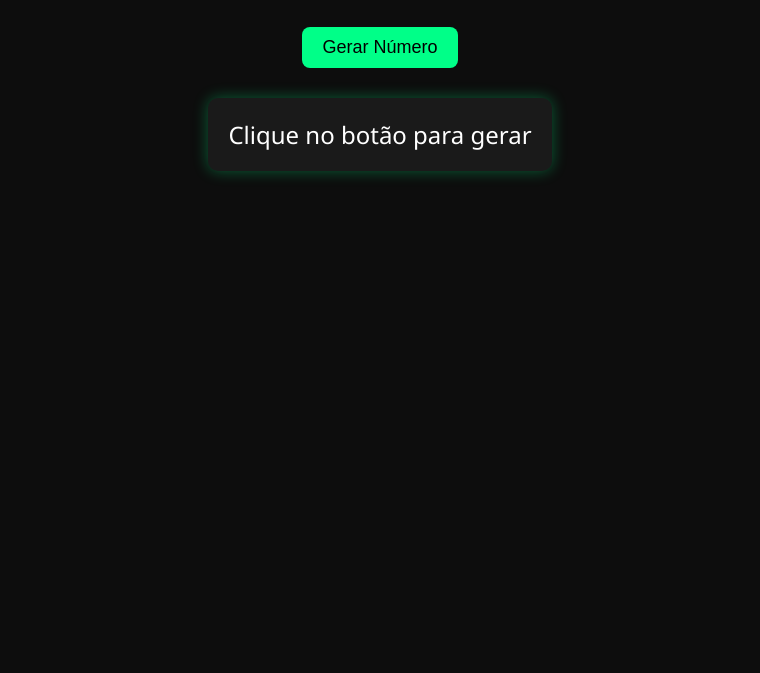
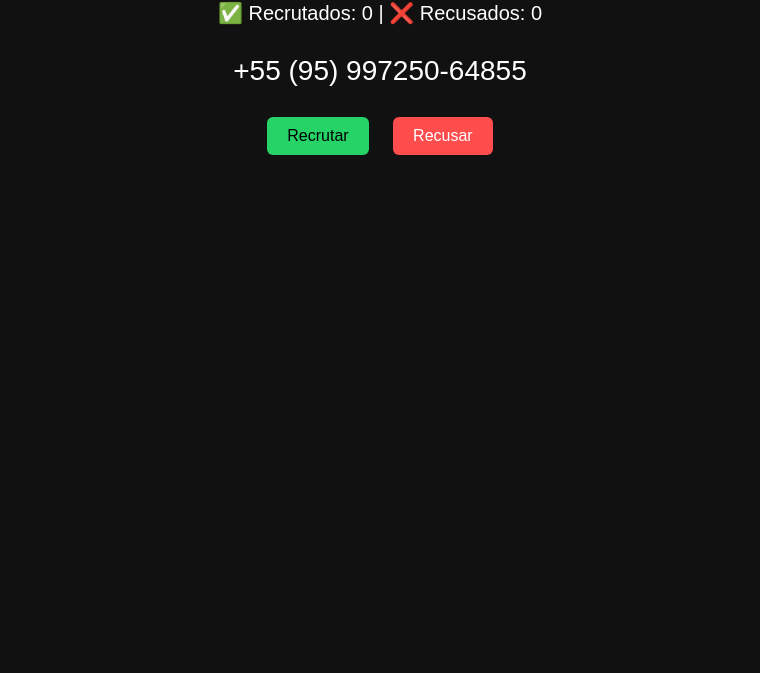
Before and after one commit to WEDXISz/Imperix.site, a plain HTML site: page Painel.html in a window 1280 px wide. Shown: the part 127-800 px from the top of the page, without its empty margins (260-1020 px from the left). Drawn offline with Linux system fonts and the light colour scheme.

Commit message:
Painel.html

```diff
--- a/Painel.html
+++ b/Painel.html
@@ -3,77 +3,115 @@
 <head>
   <meta charset="UTF-8" />
   <meta name="viewport" content="width=device-width, initial-scale=1.0"/>
-  <title>Gerador de Números - Recrutamento</title>
+  <title>Recrutador de Números BR</title>
   <style>
     body {
-      background-color: #0d0d0d;
+      background-color: #111;
       color: #fff;
-      font-family: 'Segoe UI', sans-serif;
-      display: flex;
-      flex-direction: column;
-      align-items: center;
-      padding: 40px 20px;
+      font-family: Arial, sans-serif;
+      text-align: center;
+      padding: 40px;
     }
-
-    h1 {
-      color: #00ff88;
+    .contador {
+      margin-bottom: 30px;
+      font-size: 20px;
     }
-
+    .numero {
+      font-size: 28px;
+      margin: 20px 0;
+    }
     button {
+      margin: 10px;
       padding: 10px 20px;
-      font-size: 18px;
-      background-color: #00ff88;
-      color: #000;
+      font-size: 16px;
       border: none;
-      border-radius: 8px;
+      border-radius: 6px;
       cursor: pointer;
-      margin-top: 20px;
       transition: 0.3s;
     }
-
-    button:hover {
-      background-color: #00cc70;
+    .recrutar {
+      background-color: #25D366;
+      color: #000;
     }
-
-    .number-box {
-      margin-top: 30px;
-      font-size: 24px;
-      background-color: #1a1a1a;
-      padding: 20px;
-      border-radius: 10px;
-      box-shadow: 0 0 15px #00ff8855;
-      min-width: 250px;
-      text-align: center;
+    .recusar {
+      background-color: #ff4c4c;
+      color: #fff;
+    }
+    .recrutar:hover {
+      background-color: #1da851;
+    }
+    .recusar:hover {
+      background-color: #e04343;
     }
   </style>
 </head>
 <body>
 
-  <h1>📞 Gerador de Números para Recrutamento</h1>
-  <button onclick="gerarNumero()">Gerar Número</button>
-  <div class="number-box" id="numeroGerado">Clique no botão para gerar</div>
+  <h1>Recrutador de Números BR</h1>
+
+  <div class="contador">
+    ✅ Recrutados: <span id="recrutados">0</span> |
+    ❌ Recusados: <span id="recusados">0</span>
+  </div>
+
+  <div class="numero" id="numeroAtual">+55 00 90000-0000</div>
+
+  <button class="recrutar" onclick="recrutar()">Recrutar</button>
+  <button class="recusar" onclick="recusar()">Recusar</button>
 
   <script>
-    const dddsValidos = [
-      11, 12, 13, 14, 15, 16, 17, 18, 19,
-      21, 22, 24, 27, 28,
-      31, 32, 33, 34, 35, 37, 38,
-      41, 42, 43, 44, 45, 46,
-      47, 48, 49,
-      51, 53, 54, 55,
-      61, 62, 64, 63, 65, 66, 67,
-      68, 69, 71, 73, 74, 75, 77, 79,
-      81, 82, 83, 84, 85, 86, 87, 88, 89,
-      91, 92, 93, 94, 95, 96, 97, 98, 99
-    ];
+    let recrutados = 0;
+    let recusados = 0;
+    let numeroAtual = '';
+    const numerosGerados = new Set();
+
+    // Lista de números banidos — coloque os números sem caracteres especiais
+    const numerosBanidos = new Set([
+      "5511999999999", // Exemplo: +55 11 99999-9999
+      "5521988888888"  // Exemplo: +55 21 98888-8888
+    ]);
 
     function gerarNumero() {
-      const ddd = dddsValidos[Math.floor(Math.random() * dddsValidos.length)];
-      const parte1 = Math.floor(Math.random() * 9000) + 1000; // 1000-9999
-      const parte2 = Math.floor(Math.random() * 9000) + 1000; // 1000-9999
-      const numero = `+55 (${ddd}) 9${parte1}-${parte2}`;
-      document.getElementById('numeroGerado').innerText = numero;
+      let novoNumero;
+      let tentativas = 0;
+
+      do {
+        const ddd = Math.floor(Math.random() * (99 - 11 + 1)) + 11;
+        const parte1 = Math.floor(Math.random() * 90000) + 10000;
+        const parte2 = Math.floor(Math.random() * 9000) + 1000;
+        novoNumero = `55${ddd}9${parte1}${parte2}`;
+        tentativas++;
+        if (tentativas > 1000) {
+          alert("Acabaram os números válidos!");
+          return;
+        }
+      } while (numerosGerados.has(novoNumero) || numerosBanidos.has(novoNumero));
+
+      numeroAtual = novoNumero;
+      numerosGerados.add(novoNumero);
+
+      // Exibição formatada
+      const ddd = novoNumero.slice(2, 4);
+      const n1 = novoNumero.slice(4, 9);
+      const n2 = novoNumero.slice(9);
+      document.getElementById("numeroAtual").innerText = `+55 (${ddd}) 9${n1}-${n2}`;
     }
+
+    function recrutar() {
+      recrutados++;
+      document.getElementById("recrutados").innerText = recrutados;
+      window.open(`https://wa.me/${numeroAtual}`, '_blank');
+      gerarNumero();
+    }
+
+    function recusar() {
+      recusados++;
+      document.getElementById("recusados").innerText = recusados;
+      gerarNumero();
+    }
+
+    // Gera o primeiro número ao iniciar
+    gerarNumero();
   </script>
 
 </body>
```
